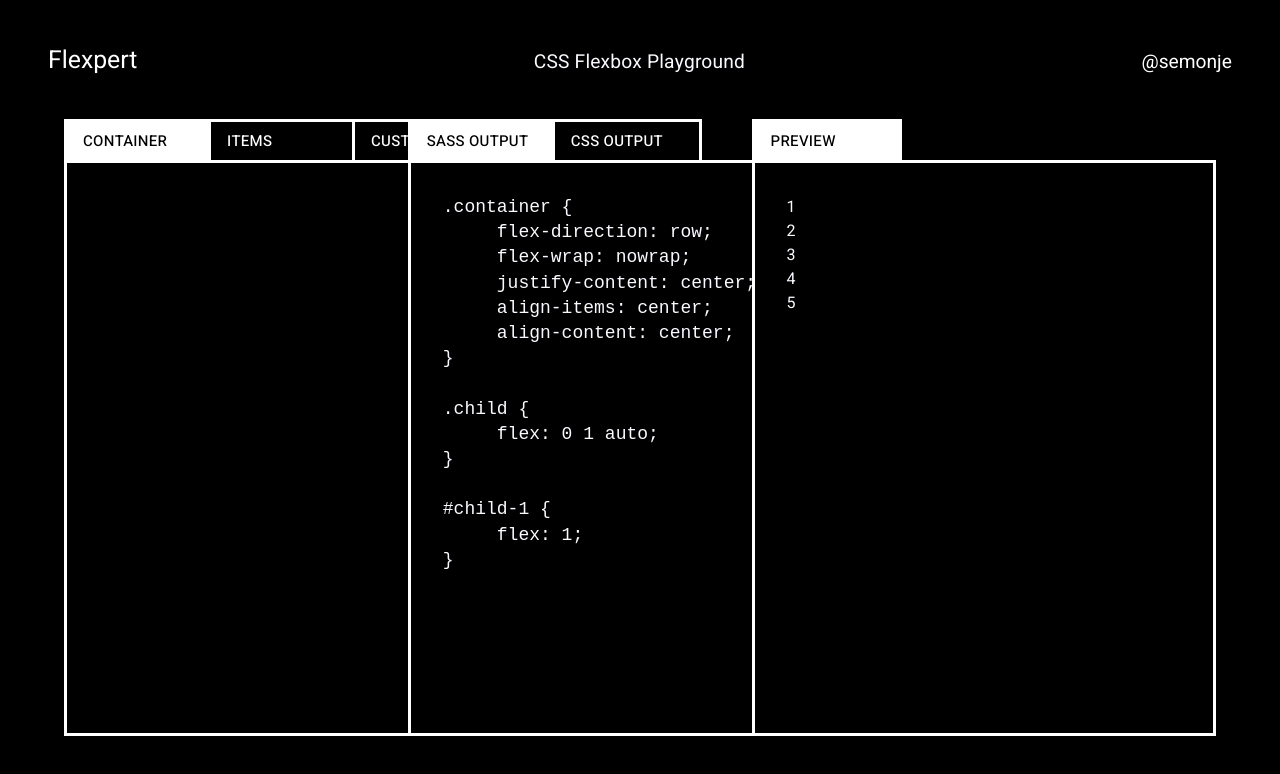
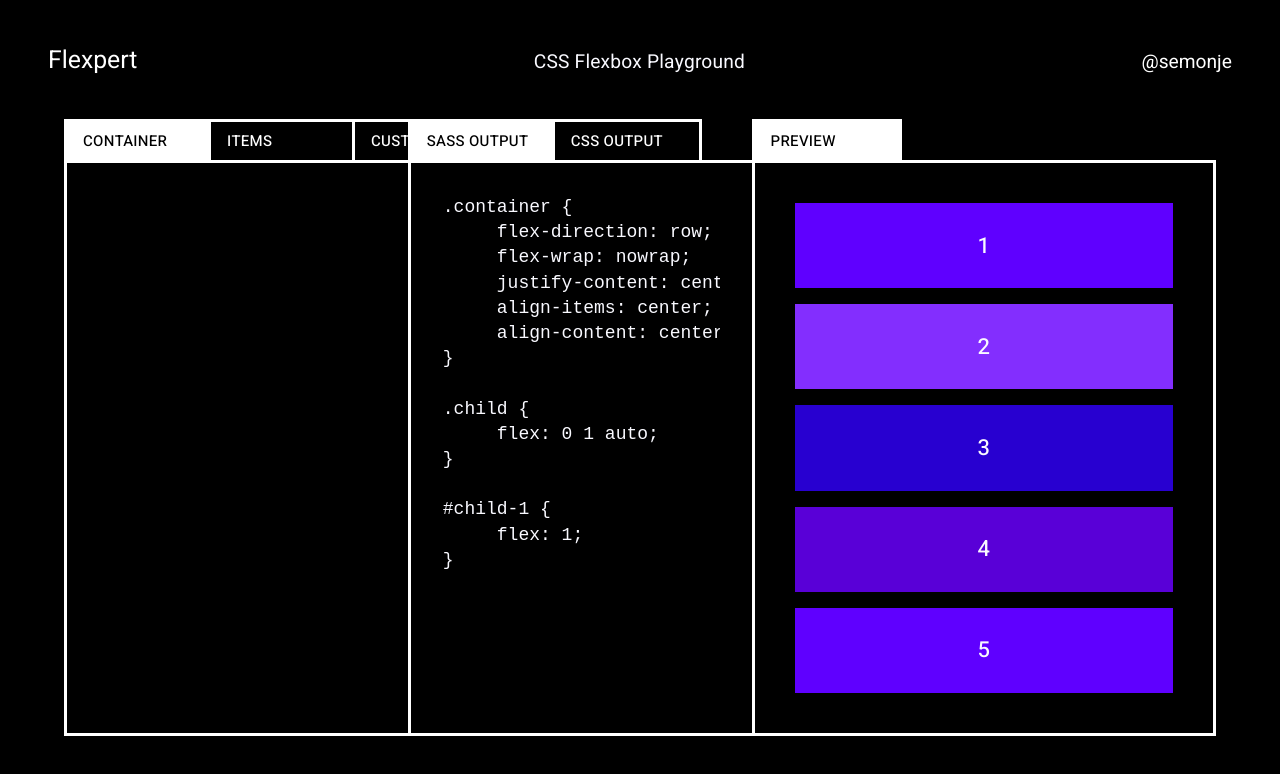
Before and after one commit to s-rd/flexpert, a Vue app: page / in a window 1280 px wide. Shown: the top 774 px of the page. Built offline with nearby package versions, Linux system fonts and the light colour scheme; a web font is replaced by a local one.

Commit message:
Preview layout

```diff
--- a/src/assets/sass/_variables.scss
+++ b/src/assets/sass/_variables.scss
@@ -3,8 +3,11 @@ $color__dark: #000;
 $color__light: #f9f9ff;
 $color__white: #fff;
 
-$color__primary: #f54ea2;
-$color__secondary: #a94caf;
+$color__primary: #5f00ff;
+$color__primary--tint-1: #832efe;
+$color__primary--tint-2: #2800d0;
+$color__primary--tint-3: #5900d7;
+$color__secondary: #f54ea2;
 $color__tertiary: #7b3b8c;
 $color__quaternary: #41228e;
 
--- a/src/assets/sass/main.scss
+++ b/src/assets/sass/main.scss
@@ -4,6 +4,7 @@
 @import "modules/nav-bar";
 @import "modules/playground";
 @import "modules/flex-output";
+@import "modules/flex-preview";
 
 html * {
   box-sizing: border-box;
--- a/src/assets/sass/modules/_flex-output.scss
+++ b/src/assets/sass/modules/_flex-output.scss
@@ -4,5 +4,7 @@
     font-family: $font__code;
     line-height: 1.4em;
     font-size: 18px;
+    width: 100%;
+    overflow: scroll;
   }
 }
--- /dev/null
+++ b/src/assets/sass/modules/_flex-preview.scss
@@ -0,0 +1,22 @@
+.flex-preview {
+  &__content {
+    display: flex;
+    flex-direction: column;
+    padding: 0;
+    height: 100%;
+  }
+  &__box {
+    flex: auto;
+    display: flex;
+    background: $color__primary;
+    justify-content: center;
+    align-items: center;
+    margin: $spacing--ssss;
+    box-sizing: border-box;
+    font-size: 22px;
+    font-weight: 500;
+    &:nth-of-type(2) { background: $color__primary--tint-1; }
+    &:nth-of-type(3) { background: $color__primary--tint-2; }
+    &:nth-of-type(4) { background: $color__primary--tint-3; }
+  }
+}
--- a/src/assets/sass/modules/_nav-bar.scss
+++ b/src/assets/sass/modules/_nav-bar.scss
@@ -32,5 +32,8 @@
     text-decoration: none;
     font-size: 1.2em;
     font-weight: 400;
+    &:hover {
+      text-decoration: underline;
+    }
   }
 }
--- a/src/assets/sass/modules/_playground.scss
+++ b/src/assets/sass/modules/_playground.scss
@@ -24,7 +24,7 @@
       border-right: none;
     }
     &:hover {
-      background: $color__primary;
+      background: $color__secondary;
     }
     &--active {
       a {
```
